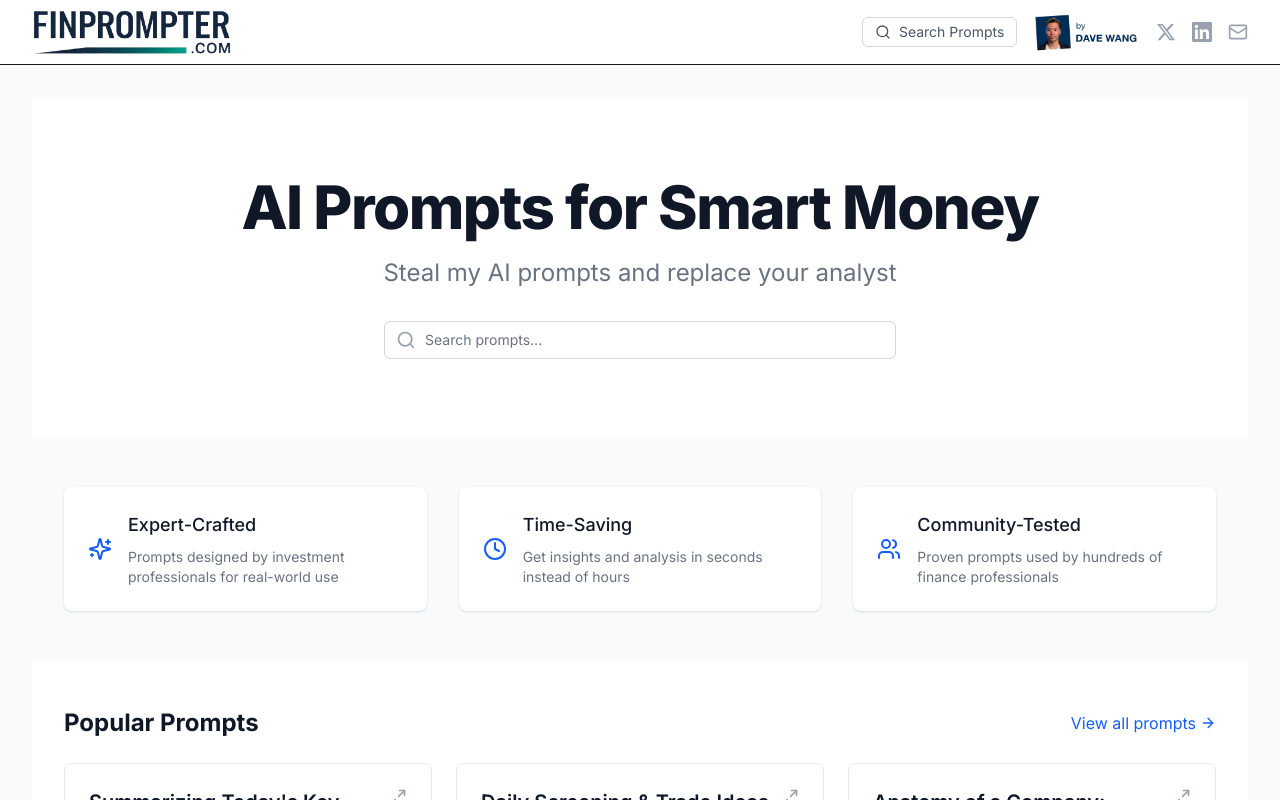
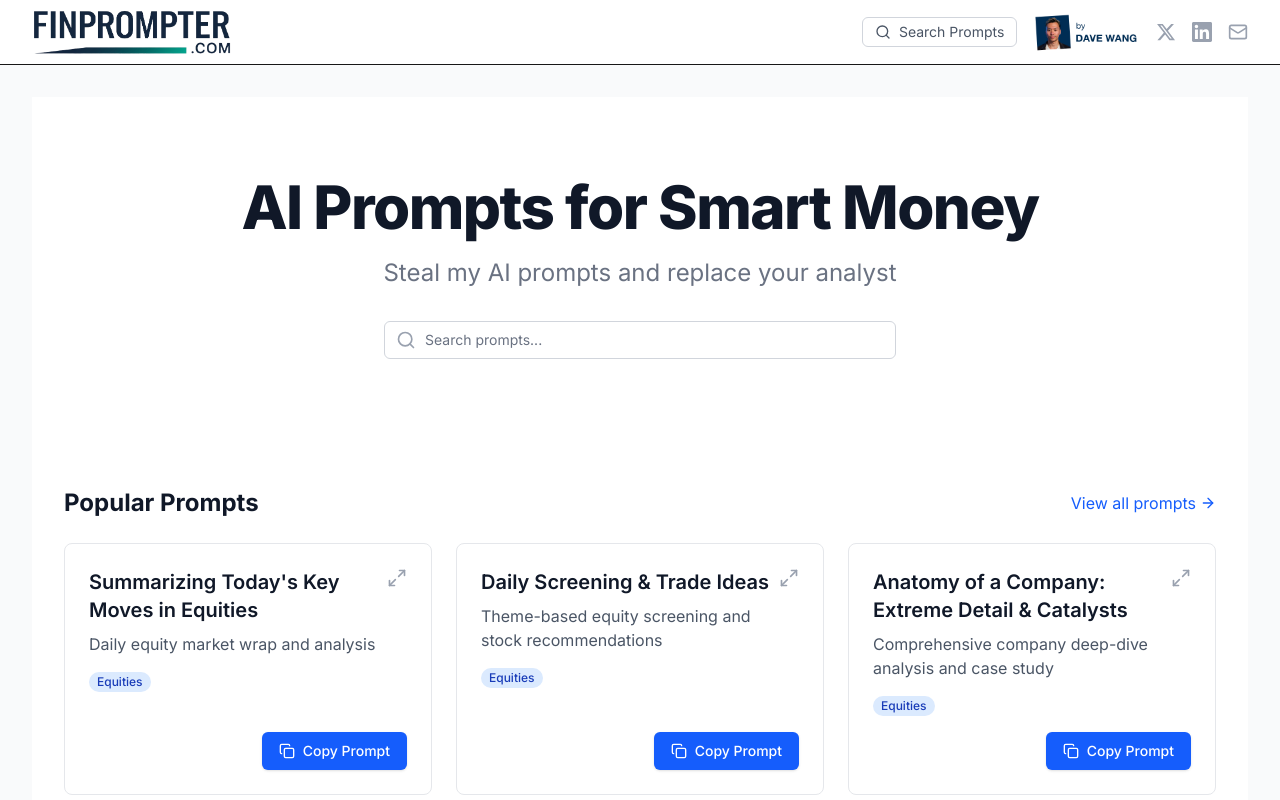
Before and after one commit to davidwang95/prompt-site, a Next.js app: page / in a window 1280 px wide. Shown: the top 800 px of the page. Built offline with nearby package versions, Linux system fonts and the light colour scheme.

Commit message:
feat: remove feature cards from homepage and improve PromptCard hover behavior

```diff
--- a/src/app/page.tsx
+++ b/src/app/page.tsx
@@ -3,7 +3,7 @@ import { AssetClass } from '@/types/prompt'
 import CategoryCard from '@/components/CategoryCard'
 import SearchBar from '@/components/SearchBar'
 import PopularPrompts from '@/components/PopularPrompts'
-import { ArrowRight, Sparkles, Clock, Users } from 'lucide-react'
+import { ArrowRight } from 'lucide-react'
 
 export default function Home() {
   // Group prompts by asset class
@@ -41,53 +41,6 @@ export default function Home() {
                 </div>
               </div>
             </main>
-          </div>
-        </div>
-      </div>
-
-      {/* Features Section */}
-      <div className="py-12 bg-gray-50">
-        <div className="max-w-7xl mx-auto px-4 sm:px-6 lg:px-8">
-          <div className="grid grid-cols-1 gap-8 sm:grid-cols-2 lg:grid-cols-3">
-            <div className="bg-white p-6 rounded-lg shadow-sm">
-              <div className="flex items-center">
-                <div className="flex-shrink-0">
-                  <Sparkles className="h-6 w-6 text-blue-600" />
-                </div>
-                <div className="ml-4">
-                  <h3 className="text-lg font-medium text-gray-900">Expert-Crafted</h3>
-                  <p className="mt-2 text-sm text-gray-500">
-                    Prompts designed by investment professionals for real-world use
-                  </p>
-                </div>
-              </div>
-            </div>
-            <div className="bg-white p-6 rounded-lg shadow-sm">
-              <div className="flex items-center">
-                <div className="flex-shrink-0">
-                  <Clock className="h-6 w-6 text-blue-600" />
-                </div>
-                <div className="ml-4">
-                  <h3 className="text-lg font-medium text-gray-900">Time-Saving</h3>
-                  <p className="mt-2 text-sm text-gray-500">
-                    Get insights and analysis in seconds instead of hours
-                  </p>
-                </div>
-              </div>
-            </div>
-            <div className="bg-white p-6 rounded-lg shadow-sm">
-              <div className="flex items-center">
-                <div className="flex-shrink-0">
-                  <Users className="h-6 w-6 text-blue-600" />
-                </div>
-                <div className="ml-4">
-                  <h3 className="text-lg font-medium text-gray-900">Community-Tested</h3>
-                  <p className="mt-2 text-sm text-gray-500">
-                    Proven prompts used by hundreds of finance professionals
-                  </p>
-                </div>
-              </div>
-            </div>
           </div>
         </div>
       </div>
--- a/src/components/PromptCard.tsx
+++ b/src/components/PromptCard.tsx
@@ -22,18 +22,34 @@ export default function PromptCard({ prompt }: PromptCardProps) {
   const debouncedTooltip = useCallback(
     debounce((show: boolean) => {
       setShowTooltip(show)
-    }, 100),
+    }, 50),
     []
   )
 
   useEffect(() => {
     addToRecentlyViewed(prompt)
 
-    // Cleanup debounce on unmount
+    // Add click outside handler
+    const handleClickOutside = (event: MouseEvent | TouchEvent) => {
+      if (showTooltip) {
+        const target = event.target as HTMLElement
+        if (!target.closest('.prompt-card')) {
+          setShowTooltip(false)
+        }
+      }
+    }
+
+    // Add event listeners with correct types
+    document.addEventListener('click', handleClickOutside as EventListener)
+    document.addEventListener('touchstart', handleClickOutside as EventListener)
+
+    // Cleanup
     return () => {
       debouncedTooltip.cancel()
+      document.removeEventListener('click', handleClickOutside as EventListener)
+      document.removeEventListener('touchstart', handleClickOutside as EventListener)
     }
-  }, [prompt.id, debouncedTooltip])
+  }, [prompt.id, debouncedTooltip, showTooltip])
 
   const addToRecentlyViewed = useCallback((prompt: Prompt) => {
     const recentlyViewed = JSON.parse(localStorage.getItem('recently-viewed') || '[]')
@@ -68,9 +84,10 @@ export default function PromptCard({ prompt }: PromptCardProps) {
   return (
     <div className="relative h-full">
       <div
-        className="bg-white rounded-lg border border-gray-200 p-4 sm:p-6 group h-full flex flex-col"
+        className="bg-white rounded-lg border border-gray-200 p-4 sm:p-6 group h-full flex flex-col prompt-card"
         onMouseEnter={() => debouncedTooltip(true)}
         onMouseLeave={() => debouncedTooltip(false)}
+        onTouchStart={() => setShowTooltip(true)}
       >
         <div className="flex justify-between items-start">
           <div className="flex-1">
```
